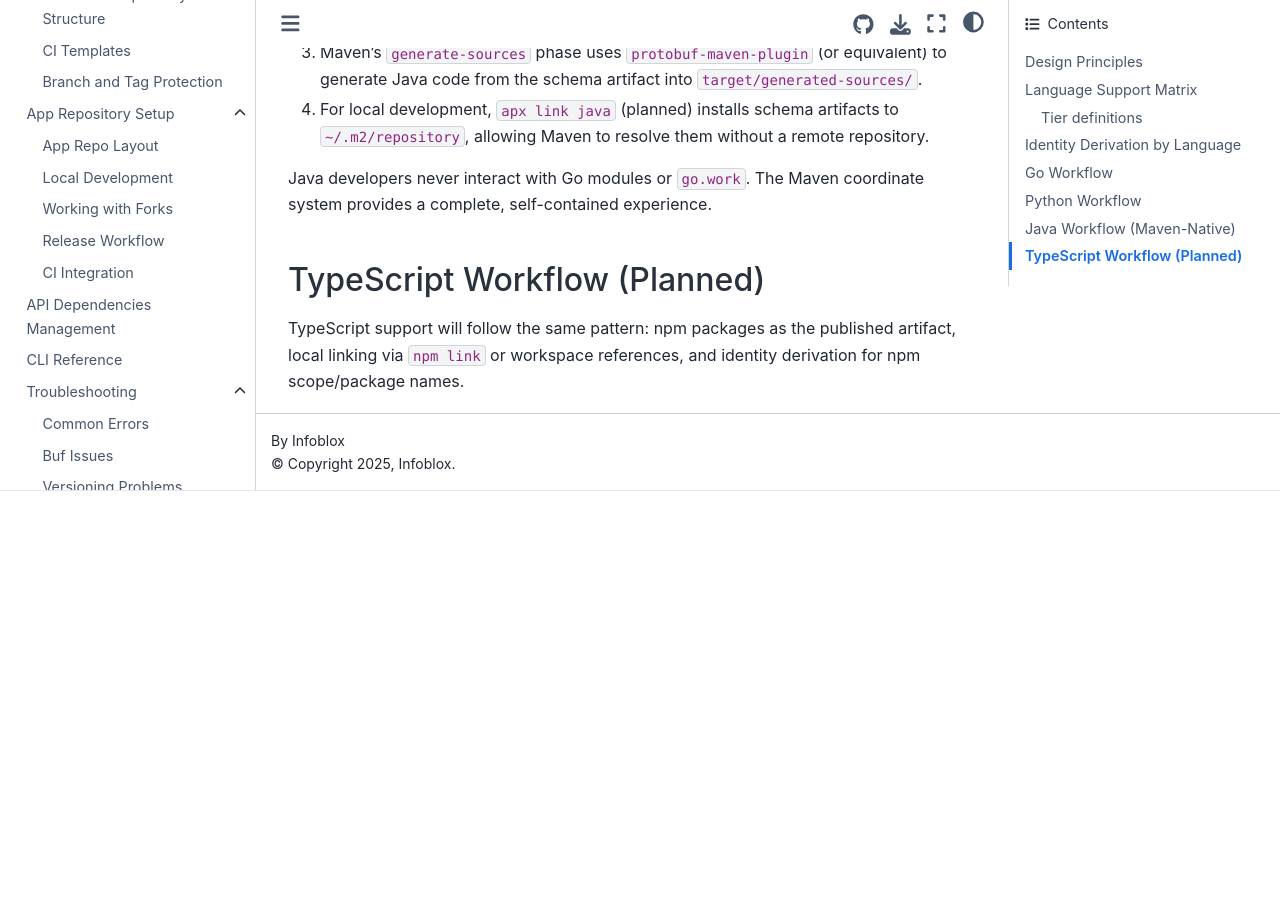
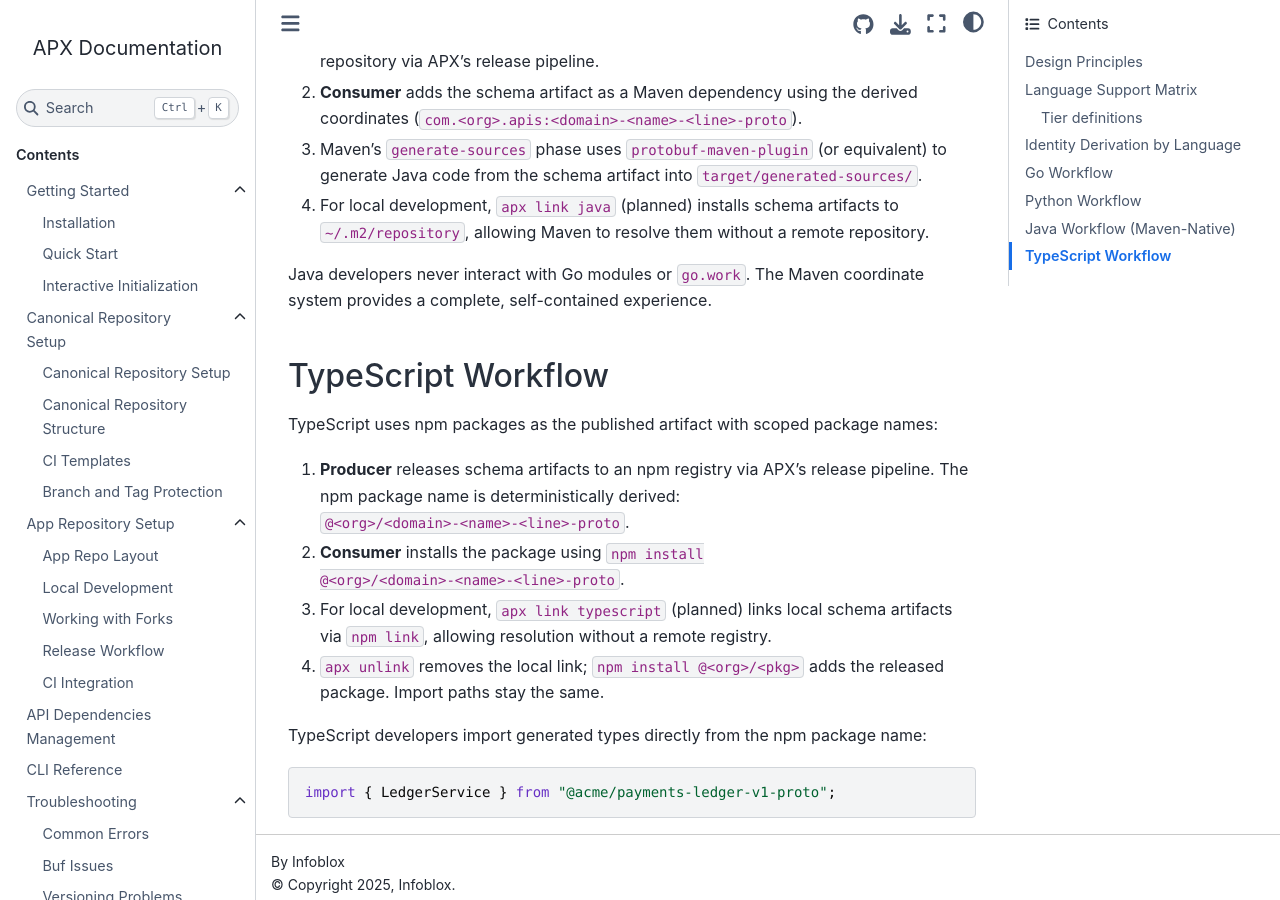
Before and after one commit to infobloxopen/apx, a Sphinx documentation site: the page built from docs/concepts/multi-language-strategy.md, in a window 1280 px wide and 900 px high, scrolled down 2814 px. Built offline with Sphinx 7.4.7 and the Sphinx Book theme 1.1.4, drawn with Linux system fonts in a browser that asks for light colours; pages that are not in the unit, such as notebooks, are missing from menus; before the commit the page ends 3305 px from its top, so only the background shows below that; some of the changed text lies outside the part shown.

Commit message:
feat: TypeScript/npm identity derivation layer
Add DeriveNpmPackage and DeriveTsImport to derive scoped npm package
names (@<org>/<domain>-<name>-<line>-proto) from API identity. Extend
all display, manifest, and unlink surfaces. Promote TypeScript from
Planned to Tier 2 in docs.

````diff
--- a/docs/concepts/multi-language-strategy.md
+++ b/docs/concepts/multi-language-strategy.md
@@ -16,13 +16,13 @@
 
 | Concern | Go | Python | Java | TypeScript |
 |---------|-----|--------|------|------------|
-| Published artifact | Go module | sdist / wheel | Schema zip / jar | Planned |
-| Local overlay | `go.work use` | `pip install -e` | `mvn install:install-file` | Planned |
-| Resolution mechanism | go.work -> go.mod | pkgutil namespace | Maven dependency resolution | Planned |
-| Code generation | `apx gen go` | `apx gen python` | `mvn generate-sources` | Planned |
-| Dev command | `apx sync` | `apx link python` | `apx link java` (planned) | Planned |
-| Unlink hint | `go get ...` | `pip install ...` | pom.xml dependency | Planned |
-| Status | **Tier 1** | **Tier 2** | **Tier 2** | **Planned** |
+| Published artifact | Go module | sdist / wheel | Schema zip / jar | npm package |
+| Local overlay | `go.work use` | `pip install -e` | `mvn install:install-file` | `npm link` |
+| Resolution mechanism | go.work -> go.mod | pkgutil namespace | Maven dependency resolution | npm / workspace |
+| Code generation | `apx gen go` | `apx gen python` | `mvn generate-sources` | `apx gen typescript` (planned) |
+| Dev command | `apx sync` | `apx link python` | `apx link java` (planned) | `apx link typescript` (planned) |
+| Unlink hint | `go get ...` | `pip install ...` | pom.xml dependency | `npm install ...` |
+| Status | **Tier 1** | **Tier 2** | **Tier 2** | **Tier 2** |
 
 ### Tier definitions
 
@@ -42,6 +42,7 @@
 | Python | Import | `acme_apis.payments.ledger.v1` |
 | Java | Maven coords | `com.acme.apis:payments-ledger-v1-proto` |
 | Java | Package | `com.acme.apis.payments.ledger.v1` |
+| TypeScript | npm package | `@acme/payments-ledger-v1-proto` |
 
 ## Go Workflow
 
@@ -70,6 +71,17 @@
 
 Java developers never interact with Go modules or `go.work`. The Maven coordinate system provides a complete, self-contained experience.
 
-## TypeScript Workflow (Planned)
+## TypeScript Workflow
 
-TypeScript support will follow the same pattern: npm packages as the published artifact, local linking via `npm link` or workspace references, and identity derivation for npm scope/package names.
+TypeScript uses npm packages as the published artifact with scoped package names:
+
+1. **Producer** releases schema artifacts to an npm registry via APX's release pipeline. The npm package name is deterministically derived: `@<org>/<domain>-<name>-<line>-proto`.
+2. **Consumer** installs the package using `npm install @<org>/<domain>-<name>-<line>-proto`.
+3. For local development, `apx link typescript` (planned) links local schema artifacts via `npm link`, allowing resolution without a remote registry.
+4. `apx unlink` removes the local link; `npm install @<org>/<pkg>` adds the released package. Import paths stay the same.
+
+TypeScript developers import generated types directly from the npm package name:
+
+```typescript
+import { LedgerService } from "@acme/payments-ledger-v1-proto";
+```
````
Also changed, not shown: docs/app-repos/local-development.md (+40 -0 lines), docs/cli-reference/index.md (+9 -2 lines), docs/dependencies/code-generation.md (+41 -1 lines), 6 other files.
